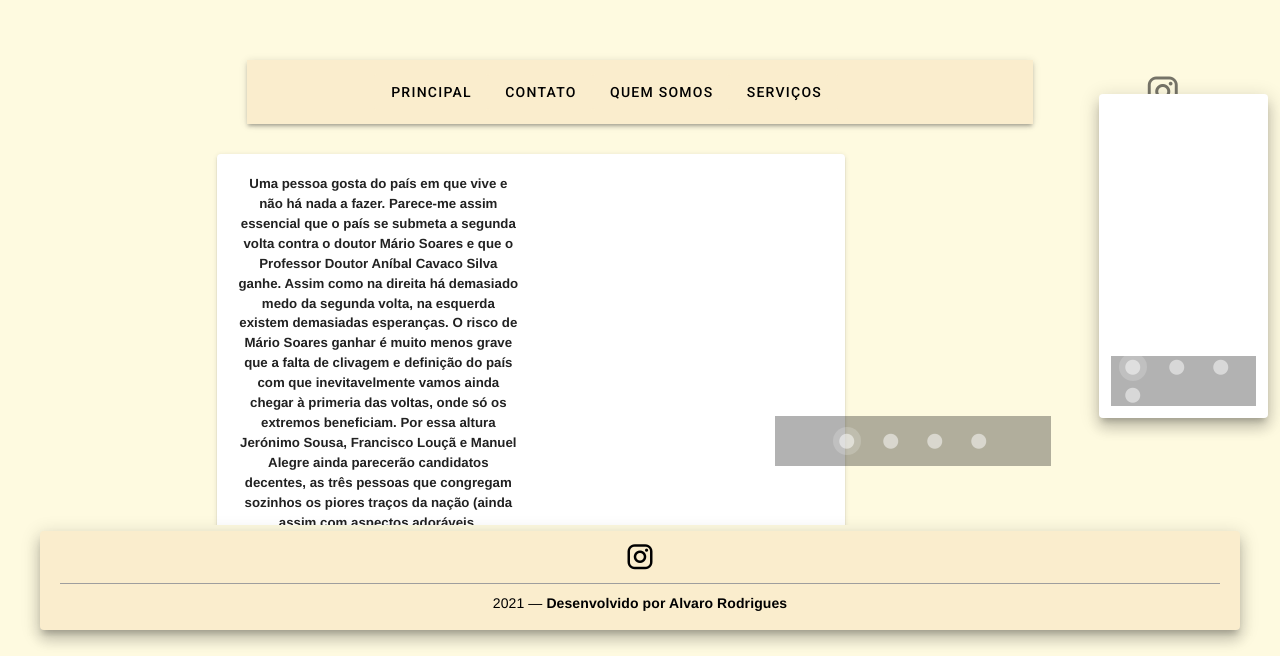
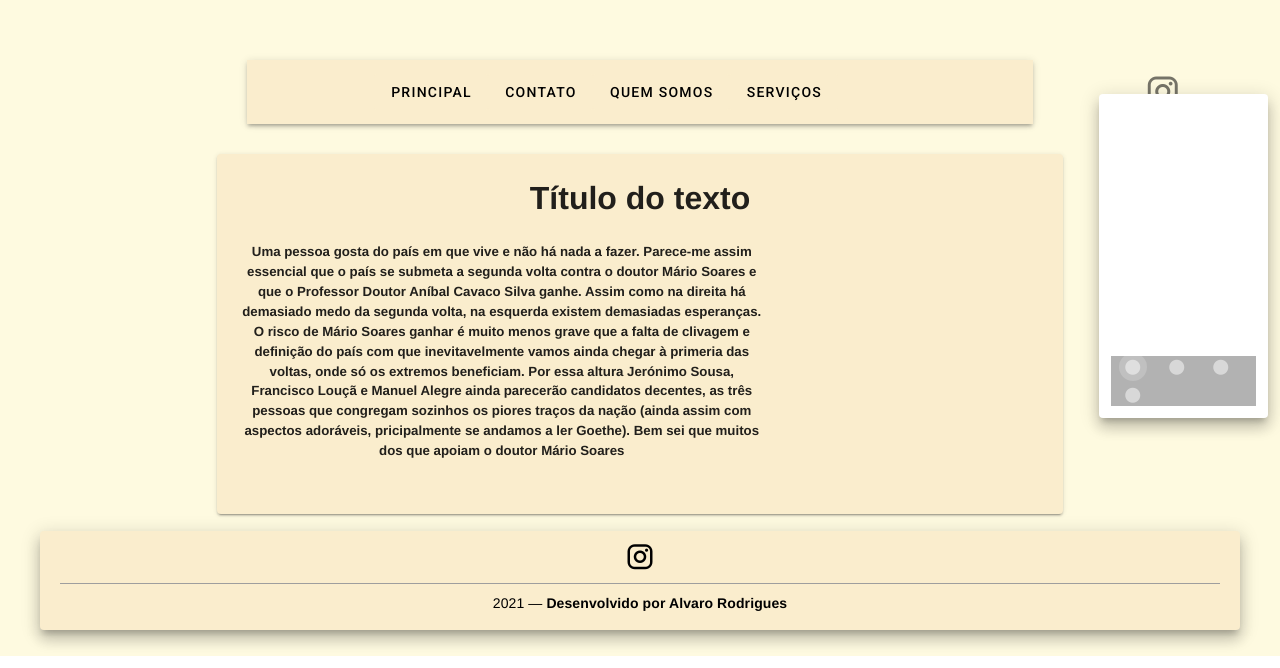
Before and after one commit to AlvaroRS93/simples, a Vue app: page /#/ in a window 1280 px wide. Shown: the part 144-812 px from the top of the page. Built offline with nearby package versions, Linux system fonts and the light colour scheme.

Commit message:
Add files via upload

```diff
--- a/src/views/Principal.vue
+++ b/src/views/Principal.vue
@@ -1,25 +1,29 @@
 <template>
   <div>
-    <div >
-      <v-row >
-      <v-col class="d-flex justify-end" cols="9">
-        <v-card class="pa-5" max-width="1200">
+    <div>
       <v-row>
-            <v-col cols="6" class="d-flex justify-center">
+        <v-col class="d-flex justify-center">
+          <v-card class="primary pa-5" max-width="1200" dense>
+            <div class="mb-5">
+              <h1>Título do texto</h1>
+            </div>
+            <v-row>
+              <v-col cols="8" class="d-flex justify-center">
                 <h5>
                   Uma pessoa gosta do país em que vive e não há nada a fazer.
-                Parece-me assim essencial que o país se submeta a segunda volta
-                contra o doutor Mário Soares e que o Professor Doutor Aníbal
-                Cavaco Silva ganhe. Assim como na direita há demasiado medo da
-                segunda volta, na esquerda existem demasiadas esperanças. O
-                risco de Mário Soares ganhar é muito menos grave que a falta de
-                clivagem e definição do país com que inevitavelmente vamos ainda
-                chegar à primeria das voltas, onde só os extremos beneficiam.
-                Por essa altura Jerónimo Sousa, Francisco Louçã e Manuel Alegre
-                ainda parecerão candidatos decentes, as três pessoas que
-                congregam sozinhos os piores traços da nação (ainda assim com
-                aspectos adoráveis, pricipalmente se andamos a ler Goethe). Bem
-                sei que muitos dos que apoiam o doutor Mário Soares
+                  Parece-me assim essencial que o país se submeta a segunda
+                  volta contra o doutor Mário Soares e que o Professor Doutor
+                  Aníbal Cavaco Silva ganhe. Assim como na direita há demasiado
+                  medo da segunda volta, na esquerda existem demasiadas
+                  esperanças. O risco de Mário Soares ganhar é muito menos grave
+                  que a falta de clivagem e definição do país com que
+                  inevitavelmente vamos ainda chegar à primeria das voltas, onde
+                  só os extremos beneficiam. Por essa altura Jerónimo Sousa,
+                  Francisco Louçã e Manuel Alegre ainda parecerão candidatos
+                  decentes, as três pessoas que congregam sozinhos os piores
+                  traços da nação (ainda assim com aspectos adoráveis,
+                  pricipalmente se andamos a ler Goethe). Bem sei que muitos dos
+                  que apoiam o doutor Mário Soares
                 </h5>
               </v-col>
               <v-col class="d-flex justify-center">
@@ -32,22 +36,6 @@
             </v-row>
           </v-card>
         </v-col>
-      <v-col cols="3" class="d-flex justify-end">
-        <div class="yello" style="width: 300px">
-          <v-col >
-            <v-carousel height="300"  show-arrows-on-hover>
-              <v-carousel-item
-                v-for="(img, i) in imagens"
-                :key="i"
-                reverse-transition="fade-transition"
-                transition="fade-transition"
-              >
-                <v-img :src="img.src" contain max-height="300"></v-img>
-              </v-carousel-item>
-            </v-carousel>
-          </v-col>
-        </div>
-      </v-col>
       </v-row>
     </div>
   </div>
@@ -58,15 +46,5 @@ export default {
   mounted: function () {
     window.document.title = "Site";
   },
-  data: function () {
-    return {
-      imagens: [
-        { src: require("../assets/slides/01.jpeg") },
-        { src: require("../assets/slides/02.jpeg") },
-        { src: require("../assets/slides/03.jpeg") },
-        { src: require("../assets/slides/04.jpeg") },
-      ],
-    };
-  },
 };
 </script>
```
Lines whose indentation alone changed are shown as unchanged.
